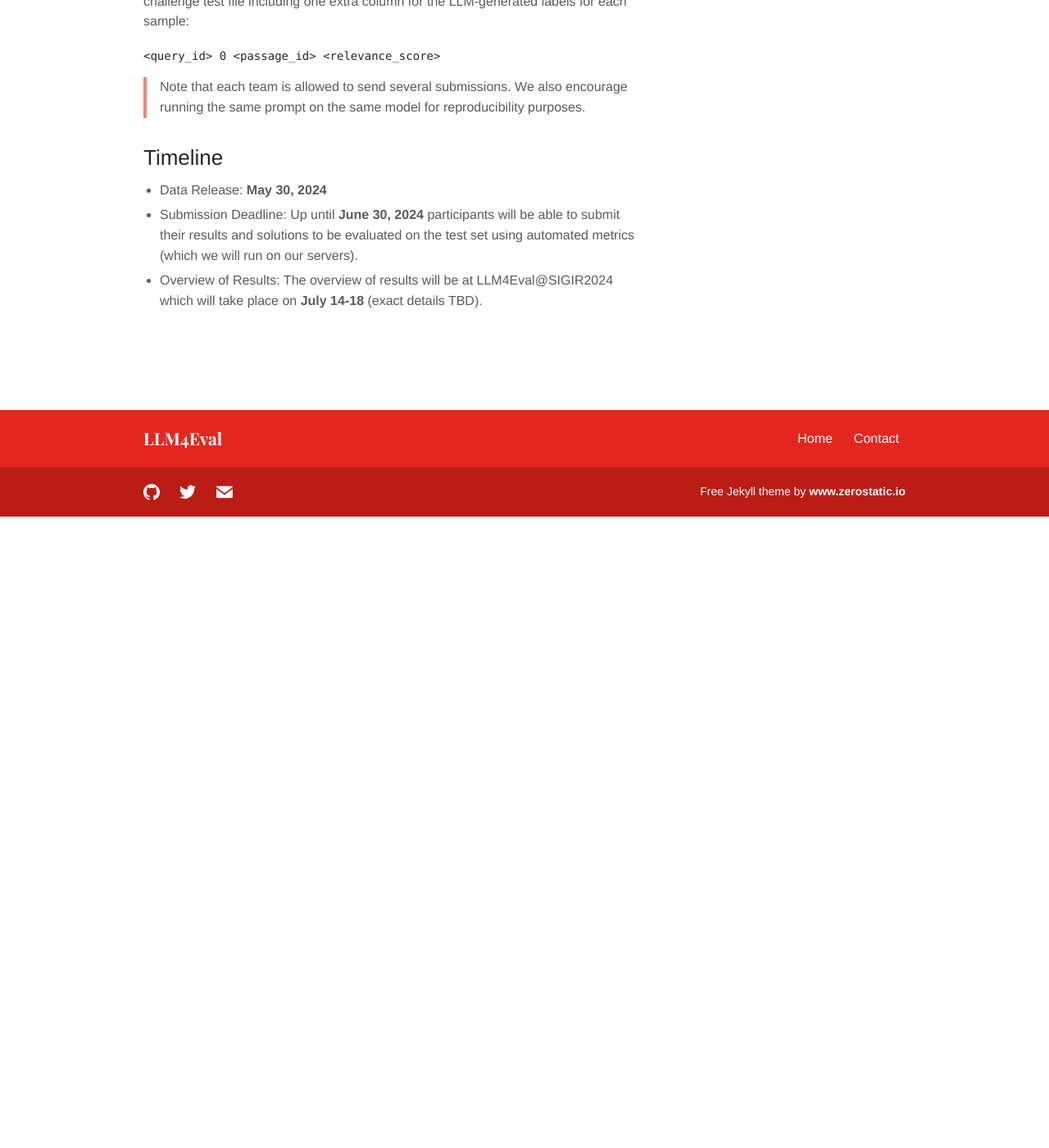
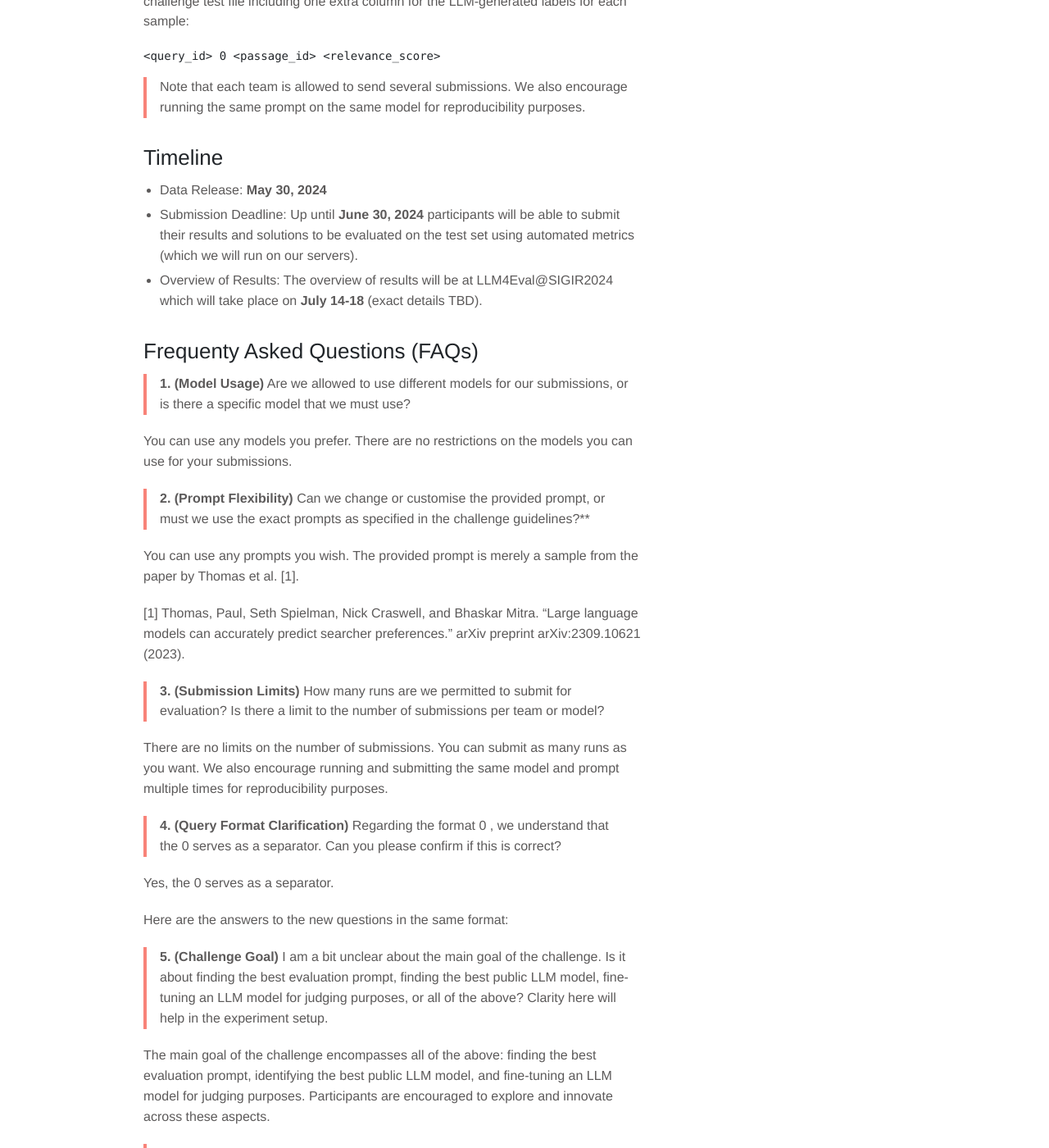
Before and after one commit to LLM4Eval/llm4eval, a Jekyll site: the page built from challenge.md, in a window 1280 px wide and 1400 px high, scrolled down 2309 px. Shown: the whole window at 82% size. Built offline with Jekyll 4.4.1, drawn with Linux system fonts in a browser that asks for light colours; before the commit the page ends 2939 px from its top, so only the background shows below that; some of the changed text lies outside the part shown.

Commit message:
Update challenge.md

```diff
--- a/challenge.md
+++ b/challenge.md
@@ -54,3 +54,39 @@ We will use Google Forms for submissions. Submissions are open at __[https://for
 - Data Release: __May 30, 2024__
 - Submission Deadline: Up until __June 30, 2024__ participants will be able to submit their results and solutions to be evaluated on the test set using automated metrics (which we will run on our servers).
 - Overview of Results: The overview of results will be at LLM4Eval@SIGIR2024 which will take place on __July 14-18__ (exact details TBD).
+
+## Frequenty Asked Questions (FAQs)
+
+> **1. (Model Usage)** Are we allowed to use different models for our submissions, or is there a specific model that we must use?
+
+You can use any models you prefer. There are no restrictions on the models you can use for your submissions.
+
+> **2. (Prompt Flexibility)** Can we change or customise the provided prompt, or must we use the exact prompts as specified in the challenge guidelines?**
+
+You can use any prompts you wish. The provided prompt is merely a sample from the paper by Thomas et al. [1].
+
+[1] Thomas, Paul, Seth Spielman, Nick Craswell, and Bhaskar Mitra. "Large language models can accurately predict searcher preferences." arXiv preprint arXiv:2309.10621 (2023).
+
+> **3. (Submission Limits)** How many runs are we permitted to submit for evaluation? Is there a limit to the number of submissions per team or model?
+
+There are no limits on the number of submissions. You can submit as many runs as you want. We also encourage running and submitting the same model and prompt multiple times for reproducibility purposes.
+
+> **4. (Query Format Clarification)** Regarding the format <query_id> 0 <passage_id> <relevance_score>, we understand that the 0 serves as a separator. Can you please confirm if this is correct?
+
+Yes, the 0 serves as a separator.
+
+Here are the answers to the new questions in the same format:
+
+> **5. (Challenge Goal)** I am a bit unclear about the main goal of the challenge. Is it about finding the best evaluation prompt, finding the best public LLM model, fine-tuning an LLM model for judging purposes, or all of the above? Clarity here will help in the experiment setup.
+
+The main goal of the challenge encompasses all of the above: finding the best evaluation prompt, identifying the best public LLM model, and fine-tuning an LLM model for judging purposes. Participants are encouraged to explore and innovate across these aspects.
+
+> **6. (Reproducibility Factors)** To ensure reproducibility and comparison between different submissions, what are the set of factors which should be kept unchanged?
+
+To ensure reproducibility and facilitate comparison between different submissions, the following factors should be kept unchanged:
+- The evaluation dataset
+- The evaluation metrics
+
+> **7. (Competition and Winners)** Does the challenge have a contest i.e., will there be winners announced at the end of the competition?
+
+Yes, the top-performing teams/submissions will be announced at the workshop.
```
